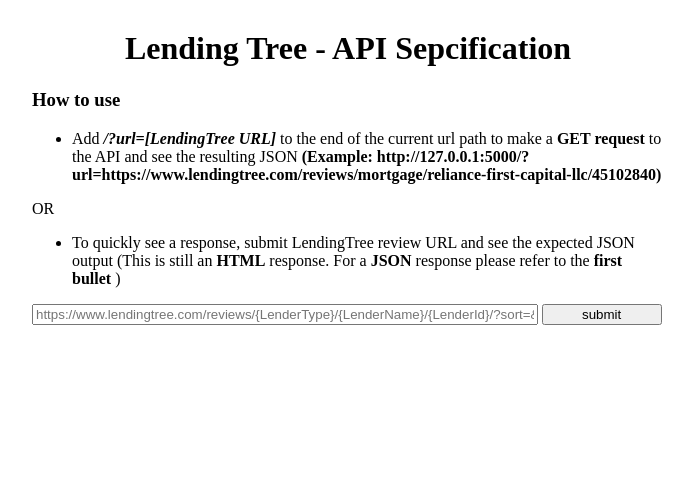
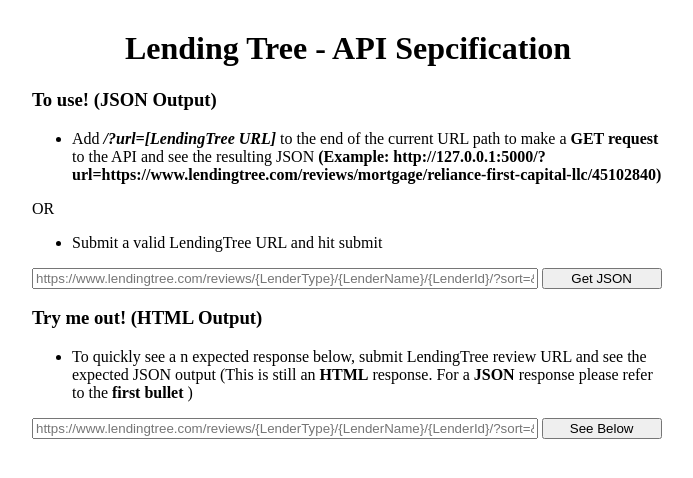
Before and after one commit to safwaan-menk/lending_tree_api, a Flask app: page / in a window 1280 px wide. Shown: the top 478 px of the page, without its empty margins (292-985 px from the left). Run offline with Flask 2, Linux system fonts and the light colour scheme.

Commit message:
added option to make GET request through UI plus cleanup

```diff
--- a/app.py
+++ b/app.py
@@ -1,7 +1,4 @@
-from flask import Flask, request, render_template, jsonify, json, make_response, render_template_string
-from bs4 import BeautifulSoup
-import requests
-from requests import status_codes
+from flask import Flask, request, render_template, jsonify, render_template_string
 import main
 
 app = Flask(__name__)
--- a/templates/home.html
+++ b/templates/home.html
@@ -1,19 +1,29 @@
 <div style="margin: auto; width: 50%;padding: 1px;">
     <h1 style="text-align: center;">Lending Tree - API Sepcification</h1>
-    <h3>How to use</h3>
+    <h3>To use! (JSON Output)</h3>
     <ul>
-        <li> Add <strong>  <i>/?url=[LendingTree URL]</i> </strong> to the end of the current url path to make a <strong> GET request </strong> to the API and see the resulting JSON <strong>(Example: http://127.0.0.1:5000/?url=https://www.lendingtree.com/reviews/mortgage/reliance-first-capital-llc/45102840)  </strong> </li>
+        <li> Add <strong>  <i>/?url=[LendingTree URL]</i> </strong> to the end of the current URL path to make a <strong> GET request </strong> to the API and see the resulting JSON <strong>(Example: http://127.0.0.1:5000/?url=https://www.lendingtree.com/reviews/mortgage/reliance-first-capital-llc/45102840)  </strong> </li>
     </ul>
 
     <span> OR </span>
 
     <ul>
-        <li> To quickly see a response, submit LendingTree review URL and see the expected JSON output (This is still an <strong> HTML</strong> response. For a <strong>JSON</strong> response please refer to the <strong> first bullet </strong>) </li>
+        <li> Submit a valid LendingTree URL and hit submit </li>
     </ul>
 
         <form action="/" method="GET">
             <input style="width:80%" type="text" name="url" placeholder="https://www.lendingtree.com/reviews/{LenderType}/{LenderName}/{LenderId}/?sort=&pid={page number}">
-            <input style="width:19%"type="submit" value="submit"></button>
+            <input style="width:19%"type="submit" value="Get JSON"></button>
+        </form>
+
+    <h3> Try me out! (HTML Output) </h3>
+    <ul>
+        <li> To quickly see a n expected response below, submit LendingTree review URL and see the expected JSON output (This is still an <strong> HTML</strong> response. For a <strong>JSON</strong> response please refer to the <strong> first bullet </strong>) </li>
+    </ul>
+
+        <form action="/" method="POST">
+            <input style="width:80%" type="text" name="url" placeholder="https://www.lendingtree.com/reviews/{LenderType}/{LenderName}/{LenderId}/?sort=&pid={page number}">
+            <input style="width:19%"type="submit" value="See Below"></button>
         </form>
     <div style="margin: auto; width: 90%;padding: 1px;">  {{ data }} </div>
 </div>
```
